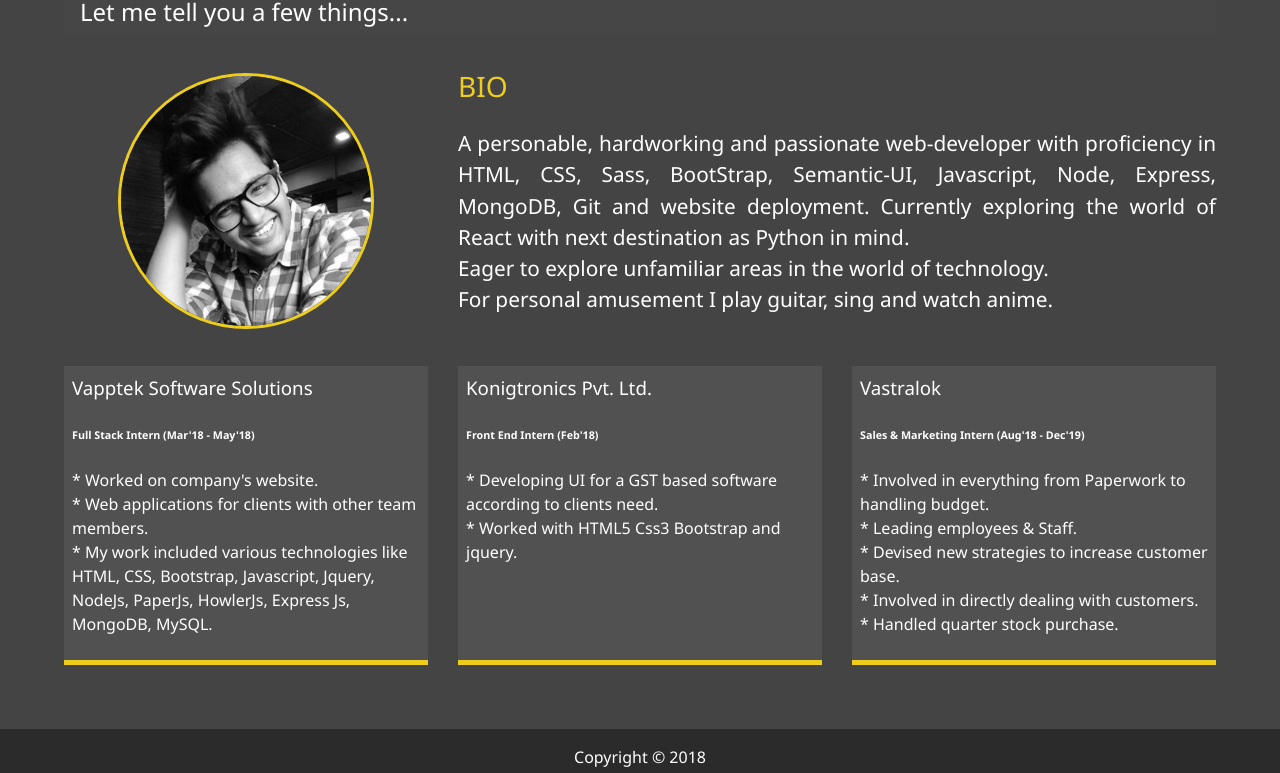
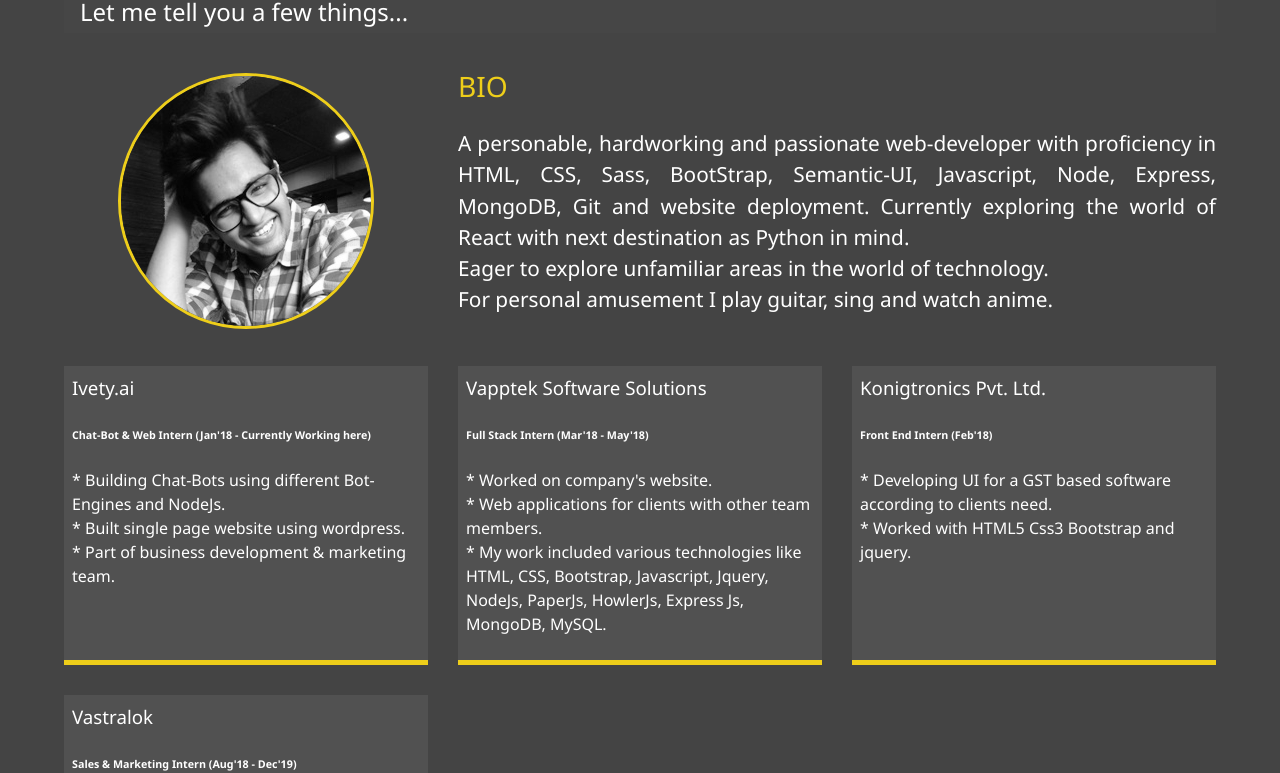
Before and after one commit to vaibhavmehrotra94/Portfolio, a plain HTML site: page about.html in a window 1280 px wide. Shown: the part 181-954 px from the top of the page. Drawn offline with Linux system fonts and the light colour scheme.

Commit message:
Update about.html

```diff
--- a/about.html
+++ b/about.html
@@ -76,7 +76,21 @@
         </p>
       </div>
 
+
+
+
       <div class="job job-1">
+        <h3>Ivety.ai</h3>
+        <h6>Chat-Bot & Web Intern (Jan'18 - Currently Working here)</h6>
+        <p>
+          * Building Chat-Bots using different Bot-Engines and NodeJs. <br>
+          * Built single page website using wordpress. <br>
+          * Part of business development & marketing team. <br>
+        </p>
+      </div>
+
+
+      <div class="job job-2">
         <h3>Vapptek Software Solutions</h3>
         <h6>Full Stack Intern (Mar'18 - May'18)</h6>
         <p>* Worked on company's website. <br>
@@ -85,14 +99,14 @@
           Javascript, Jquery, NodeJs, PaperJs, HowlerJs, Express Js, MongoDB, MySQL.</p>
       </div>
 
-      <div class="job job-2">
+      <div class="job job-3">
         <h3>Konigtronics Pvt. Ltd.</h3>
         <h6>Front End Intern (Feb'18)</h6>
         <p>* Developing UI for a GST based software according to clients need. <br>
           * Worked with HTML5 Css3 Bootstrap and jquery.</p>
       </div>
 
-      <div class="job job-3">
+      <div class="job job-4">
         <h3>Vastralok</h3>
         <h6>Sales & Marketing Intern (Aug'18 - Dec'19)</h6>
         <p>
@@ -107,7 +121,7 @@
   </main>
 
   <footer id="main-footer">
-    Copyright &copy; 2018
+    Copyright &copy; 2018-19
   </footer>
 
   <script src="js/main.js"></script>
```
